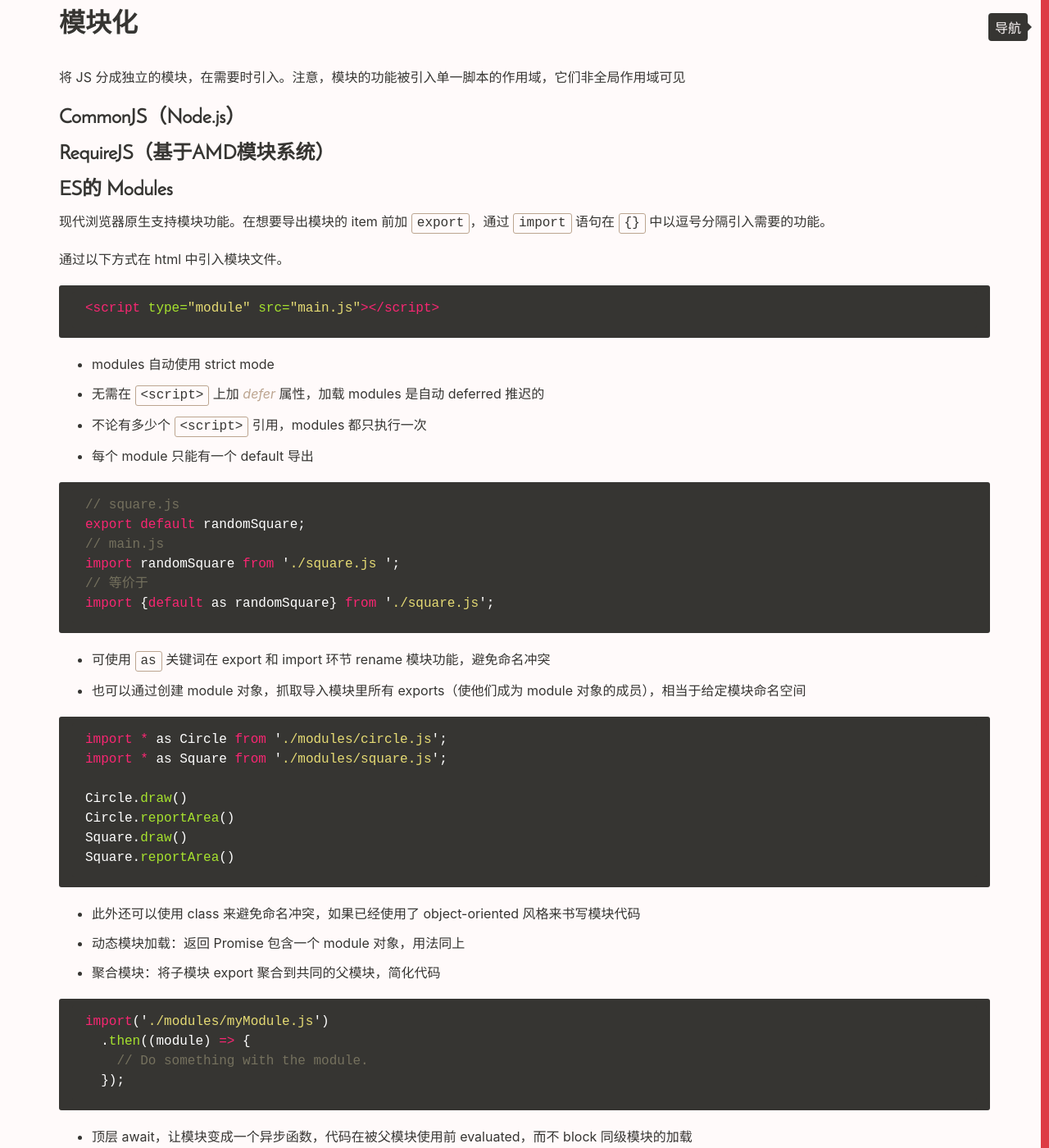
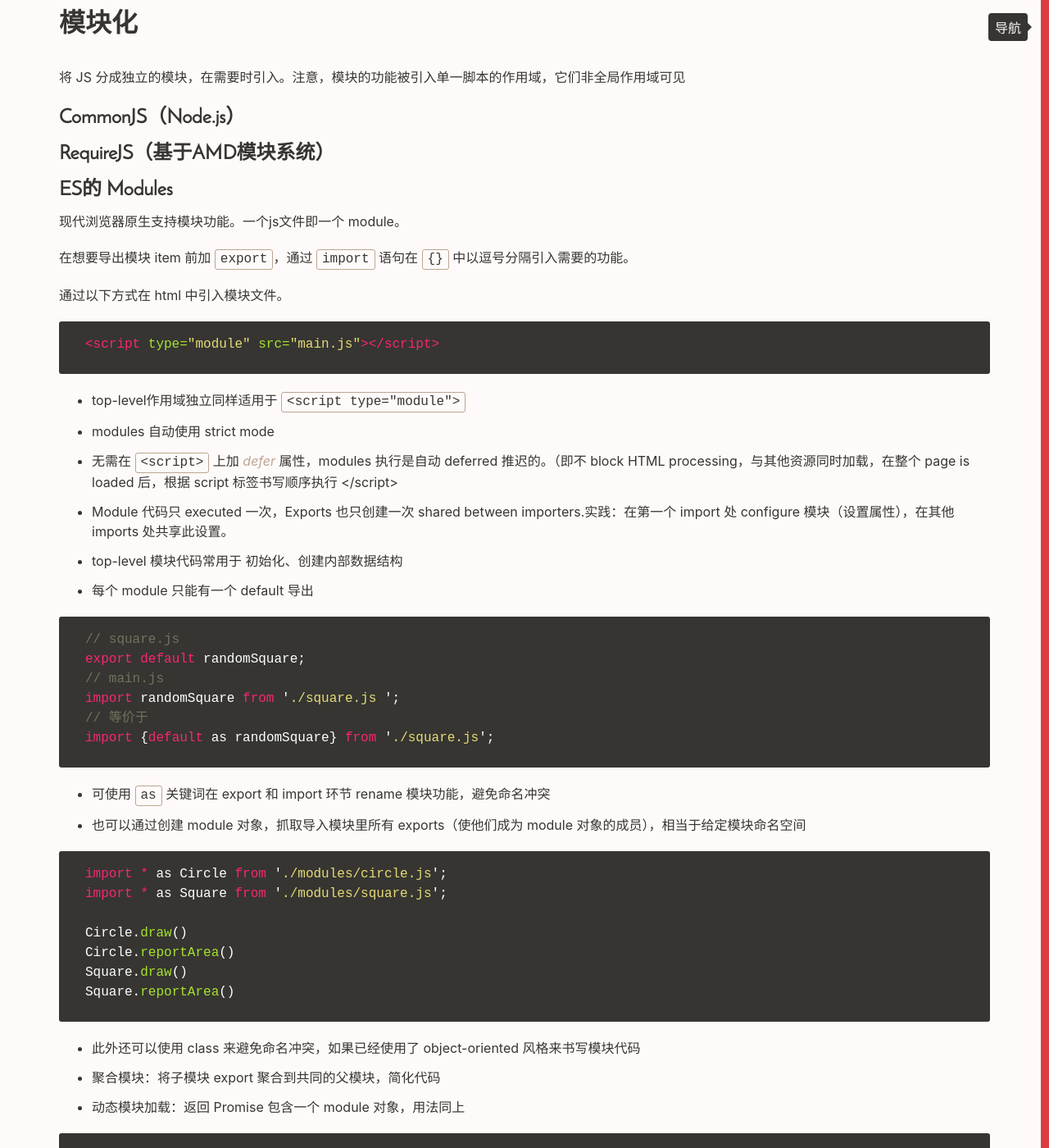
Before and after one commit to Vivi-wu/dive-into-web, a Jekyll site: the page built from Other/index.html, in a window 1280 px wide and 1400 px high, scrolled down 660 px. Shown: the whole window at 82% size. Built offline with Jekyll 4.4.1, drawn with Linux system fonts in a browser that asks for light colours.

Commit message:
update blog for charles, es modules

````diff
--- a/_posts/2017-04-14-Fiddler-auto-responder.markdown
+++ b/_posts/2017-04-14-Fiddler-auto-responder.markdown
@@ -80,6 +80,9 @@ Mac 上常用的抓包工具。
 3. 通过[在线破解工具](https://zzzmode.com/mytools/charles/)下载对应版本的 charles.jar 文件
 4. 访达-》应用程序-》Charles右键-》显示包内容-》Contents-》Java，替换此目录下的 charles.jar 文件
 5. 关闭 Charles，重新打开，窗口工具条 Help -》显示 Registered to <填写的注册人名>
+6. 窗口工具条 Proxy-》macOS Proxy，开启权限
+
+注意要严格按上面的顺序执行操作。
 
 ### 代理 Simulator 中的 https 请求
 
@@ -98,3 +101,14 @@ Certificate in iOS Simulators.
 4. 【Charles】菜单栏：Proxy-》SSL Proxying Settings-》SSL Proxying 栏里勾选 Enable SSL Proxying-》Include 表格点 Add，在 Host 输入泛域名如 *.example.com
 5. 重启 Charles
 6. 确保 Charles 里点了 Start Recording，如果还是有问题，排查下 simulator 的证书是否最新
+
+### localhost 抓包
+
+Charles 会默认忽略掉 localhost 下的请求，macOS上的解决方法如下：
+
+```shell
+sudo vi /etc/hosts
+```
+在 hosts 文件加上: 127.0.0.1 localhost.charlesproxy.com
+
+本地项目浏览地址 localhost:3000 改成 localhost.charlesproxy.com:3000 即可
--- a/_posts/2021-02-23-Fontend-Interviews.markdown
+++ b/_posts/2021-02-23-Fontend-Interviews.markdown
@@ -14,16 +14,21 @@ category: Other
 
 ### ES的 Modules
 
-现代浏览器原生支持模块功能。在想要导出模块的 item 前加 `export`，通过 `import` 语句在 `{}` 中以逗号分隔引入需要的功能。
+现代浏览器原生支持模块功能。一个js文件即一个 module。
+
+在想要导出模块 item 前加 `export`，通过 `import` 语句在 `{}` 中以逗号分隔引入需要的功能。
 
 通过以下方式在 html 中引入模块文件。
 ```html
 <script type="module" src="main.js"></script>
 ```
 
++ top-level作用域独立同样适用于 `<script type="module">`
 + modules 自动使用 strict mode
-+ 无需在 `<script>` 上加 _defer_ 属性，加载 modules 是自动 deferred 推迟的
-+ 不论有多少个 `<script>` 引用，modules 都只执行一次
++ 无需在 `<script>` 上加 _defer_ 属性，modules 执行是自动 deferred 推迟的。（即不 block HTML processing，与其他资源同时加载，在整个 page is loaded 后，根据 script 标签书写顺序执行
+</script>
++ Module 代码只 executed 一次，Exports 也只创建一次 shared between importers.实践：在第一个 import 处 configure 模块（设置属性），在其他 imports 处共享此设置。
++ top-level 模块代码常用于 初始化、创建内部数据结构
 + 每个 module 只能有一个 default 导出
 
 ```js
@@ -49,8 +54,8 @@ Square.reportArea()
 ```
 
 + 此外还可以使用 class 来避免命名冲突，如果已经使用了 object-oriented 风格来书写模块代码
++ 聚合模块：将子模块 export 聚合到共同的父模块，简化代码
 + 动态模块加载：返回 Promise 包含一个 module 对象，用法同上
-+ 聚合模块：将子模块 export 聚合到共同的父模块，简化代码
 
 ```js
 import('./modules/myModule.js')
@@ -69,6 +74,8 @@ const colors = fetch('../data/colors.json')
 export default await colors;
 ```
 
++ 模块内部 `this` 是 undefined
+
 ## 网络
 
 Http协议，h2，https，websocket
````
